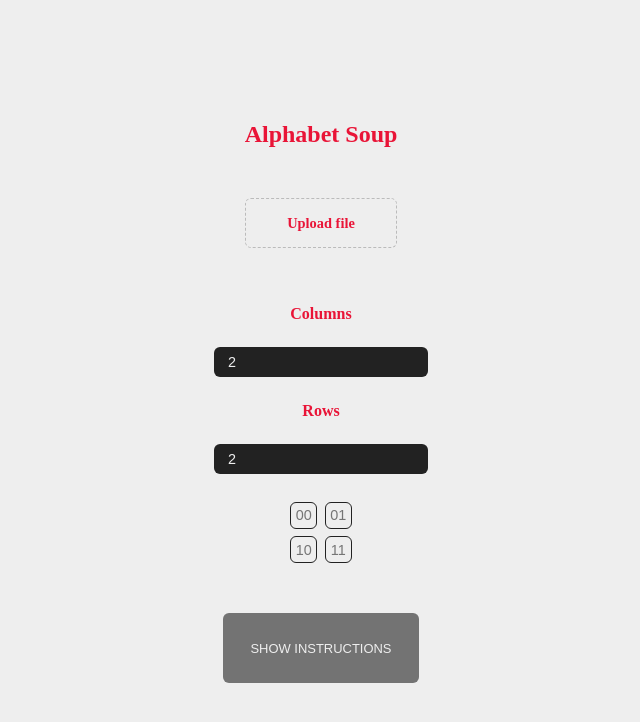
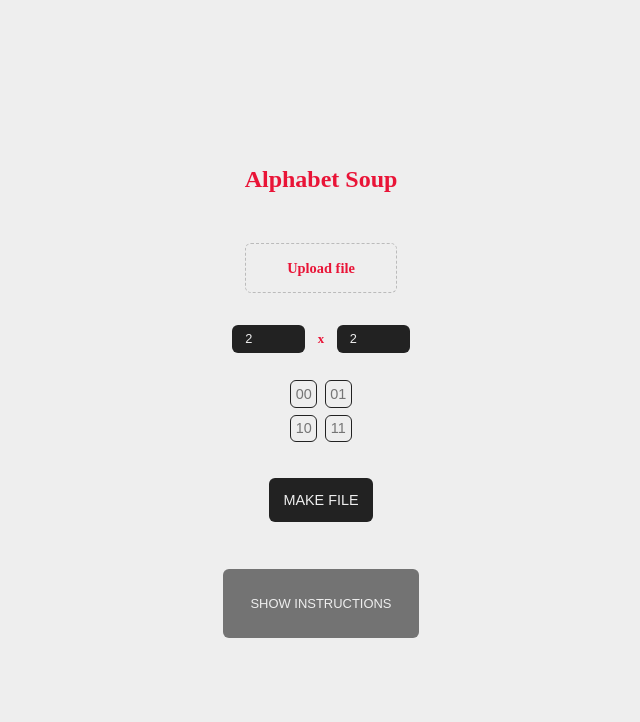
Before and after one commit to adnahl/alphabet-soup, a React (Vite) app: page / in a window 1280 px wide. Shown: the top 722 px of the page, without its empty margins (319-959 px from the left). Built offline with nearby package versions, Linux system fonts and the light colour scheme; a web font is replaced by a local one.

Commit message:
Make format file v1.0

```diff
--- a/src/components/ASResource/MakeFile.tsx
+++ b/src/components/ASResource/MakeFile.tsx
@@ -1,8 +1,17 @@
-import { useState } from "react"
+import React, { useState } from "react"
+import '../../styles/components/MakeFile.css'
 
 type DimensionsProps = {
 	columns: number
 	rows: number
+}
+
+const formatArray = (cant: number) => {
+	let arr: string[] = []
+	for (let i = 0; i < cant; i++) {
+		arr.push('')
+	}
+	return arr
 }
 
 const MakeFile = () => {
@@ -10,21 +19,45 @@ const MakeFile = () => {
 		columns: 2,
 		rows: 2
 	})
+	const [inputs, setInputs] = useState<string[][]>([[]])
 
-	const formatArray = (cant: number) => {
-		let arr: string[] = []
-		for (let i = 0; i < cant; i++) {
-			arr.push('')
-		}
-		return arr
+	const handleChange = (
+		e: React.FormEvent<HTMLInputElement>,
+		i: number,
+		j: number
+	) => {
+		const { name, value } = e.currentTarget
+		let ins: string[][] = inputs
+		if (!ins[j]) ins[j] = []
+
+		ins[j][i] = value
+		// console.log({ name, value, i, j })
+		setInputs(ins)
+	}
+
+	const handleSubmit = (e: React.FormEvent<HTMLFormElement>) => {
+		e.preventDefault()
+		let formatInputs = inputs.map(input => input.join(' '))
+		formatInputs.unshift(dimensions.columns.toString(), 'x', dimensions.rows.toString())
+		console.log(formatInputs)
+
+		const element = document.createElement('a')
+		const file = new Blob(formatInputs.map((fi, i) => i >= 2 ? fi + '\n' : fi), {
+			type: "text/plain,charset=utf-8",
+		})
+		element.href = URL.createObjectURL(file)
+		element.download = 'MyMatrix.txt'
+		document.body.appendChild(element)
+		element.click()
 	}
 
 	return (
 		<section>
-			<div>
-				<h4>Columns</h4>
+			<div className="inputs">
 				<input
 					type='number'
+					min={1}
+					max={30}
 					placeholder='columns'
 					name='columns'
 					value={dimensions.columns}
@@ -32,9 +65,11 @@ const MakeFile = () => {
 						...dimensions, [e.target.name]: e.target.value
 					})}
 				/>
-				<h4>Rows</h4>
+				<h4>x</h4>
 				<input
 					type='number'
+					min={1}
+					max={30}
 					placeholder='Rows'
 					name='rows'
 					value={dimensions.rows}
@@ -43,7 +78,7 @@ const MakeFile = () => {
 					})}
 				/>
 			</div>
-			<form>
+			<form onSubmit={handleSubmit}>
 				{
 					formatArray(dimensions.rows).map((c, j) =>
 						formatArray(dimensions.columns).map((c, i) =>
@@ -54,13 +89,19 @@ const MakeFile = () => {
 								<input
 									className="input-grid-letter"
 									placeholder={`${j}${i}`}
+									name={`${j}${i}`}
 									maxLength={1}
-
+									onChange={(e) => handleChange(e, i, j)}
+									required
 								/>
 							</>
 						)
 					)
 				}
+
+				<div style={{ marginTop: '2em' }}>
+					<button type="submit">Make File</button>
+				</div>
 			</form>
 		</section>
 	)
--- /dev/null
+++ b/src/styles/components/MakeFile.css
@@ -0,0 +1,18 @@
+.inputs {
+	display: flex;
+	gap: 1em;
+	width: 100%;
+	justify-content: center;
+	align-items: center;
+	font-size: .8em;
+}
+
+.inputs>h4 {
+	padding: 0;
+	margin: 0;
+}
+
+.inputs>input {
+	width: fit-content;
+	font-size: 1em;
+}
```
